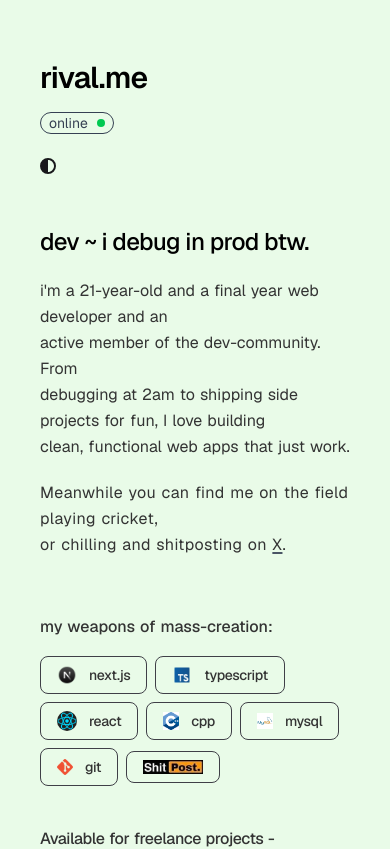
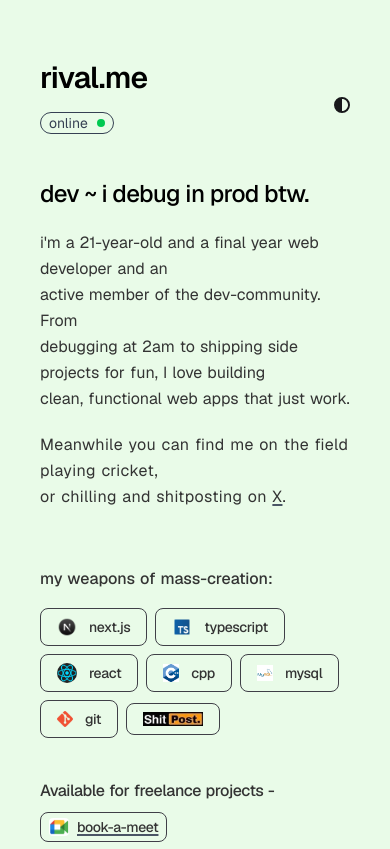
Before and after one commit to Rival-05/Portfolio, a Next.js app: page / in a window 390 px wide. Shown: the top 849 px of the page. Built offline with nearby package versions, Linux system fonts and the light colour scheme.

Commit message:
Screen fixers

```diff
--- a/src/my_components/contact.tsx
+++ b/src/my_components/contact.tsx
@@ -39,7 +39,7 @@ export default function ContactForm() {
   };
 
   return (
-    <form onSubmit={handleSubmit} className="flex flex-col gap-2 w-[70%] sm:w-[50%] justify-between px-3 py-2 border dark:border-2 border-zinc-700 trasition-all duration-300 hover:shadow-md rounded-md text-sm font-medium ">
+    <form onSubmit={handleSubmit} className="flex flex-col gap-2 w-[100%] sm:w-[50%] justify-between px-3 py-2 border dark:border-2 border-zinc-700 trasition-all duration-300 hover:shadow-md rounded-md text-sm font-medium ">
       <h1 className="font-medium text-xl py-2 dark:text-[#FFFFFF] text-[#000000] text-center cursor-default tracking-tighter">Hang-out with me</h1>
 
       <input
--- a/src/my_components/navbar.tsx
+++ b/src/my_components/navbar.tsx
@@ -4,7 +4,7 @@ import DarkModeToggle from './DarkModeToggle';
 export const Nav = () =>{
     return(
         <nav className="py-5 mb-3 lg:mb-10 md:mb-10">
-          <div className="flex flex-col md:flex-row md:items-center justify-between">
+          <div className="flex flex-row md:items-center justify-between">
               <div className="flex items-center outline-none ">
                   <a href="#" className="flex-none lg:flex items-center gap-3 text-3xl font-semibold text-[#000000] dark:text-[#FFFFFF] antialiased tracking-tight">rival.me
                   <Glow />
```
